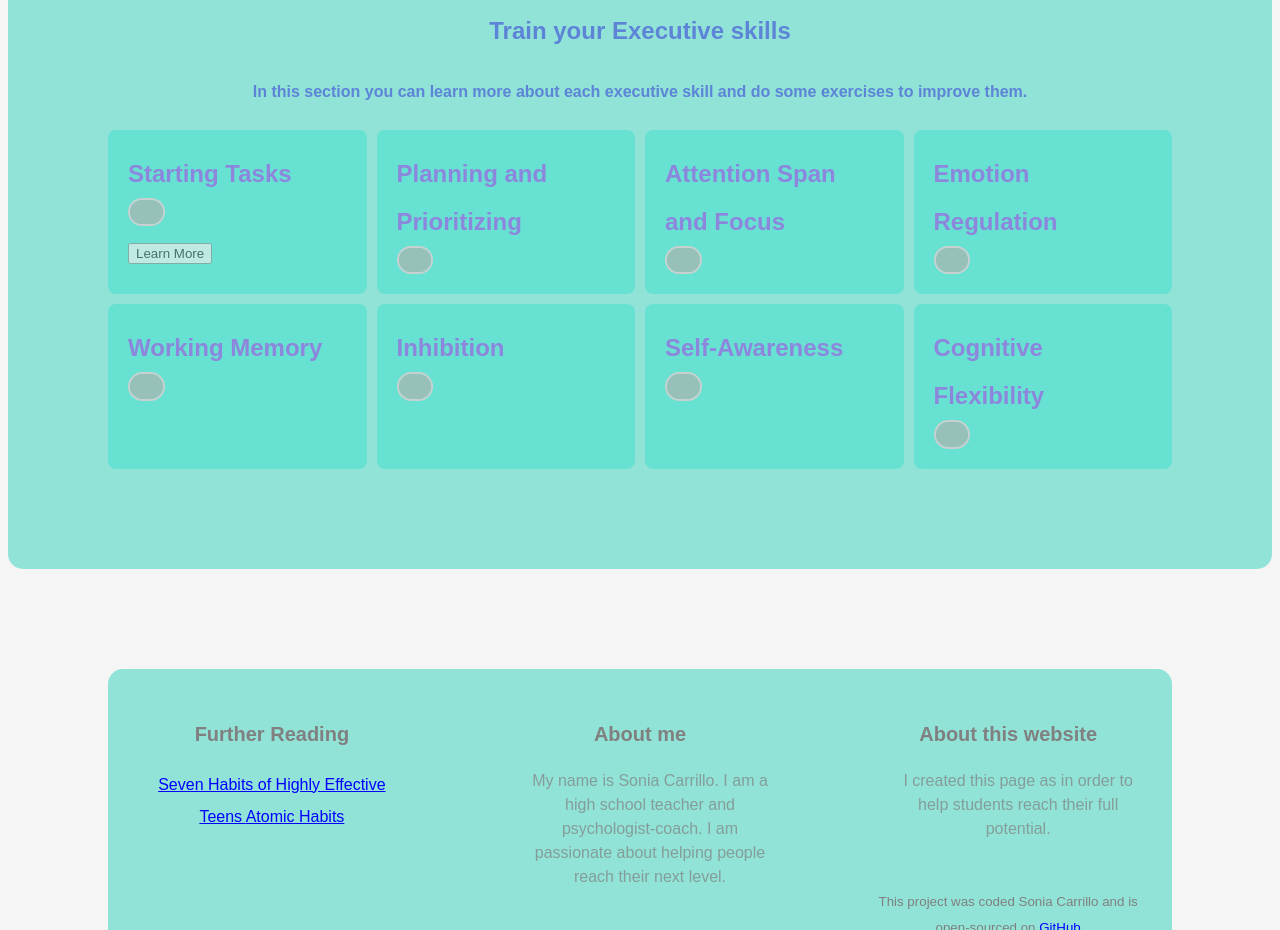
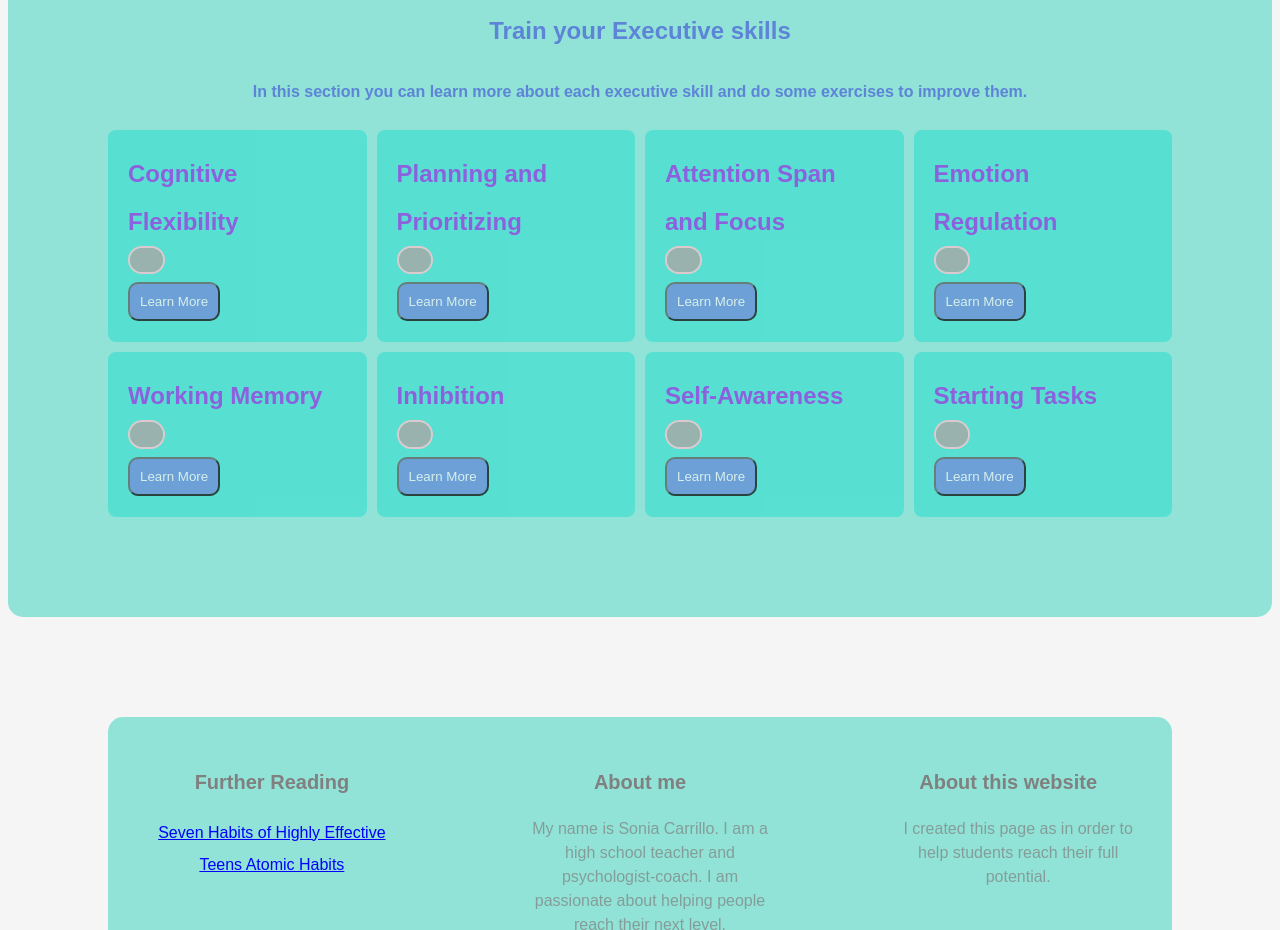
Before and after one commit to SoniaCarrilloM/executive-skills, a plain HTML site: page index.html in a window 1280 px wide. Shown: the part 2300-3230 px from the top of the page. Drawn offline with Linux system fonts and the light colour scheme; grey boxes are pictures that could not be loaded.

Commit message:
added links to types file

```diff
--- a/index.html
+++ b/index.html
@@ -137,7 +137,7 @@ Do you want to commit to the hard work that improving yourself entails?
   In this section you can learn more about each executive skill and do some exercises to improve them.</h4>
 
     <div class="boxes">
-      <div class="box">Starting Tasks
+      <div class="box">Cognitive Flexibility
     <img src="https://s3.amazonaws.com/shecodesio-production/uploads/files/000/112/981/original/DOnkey_Sonia_with_my_Apple.jpg?1706628660"
     alt="DOnkey_Sonia_with_my_Apple">
   </img>
@@ -146,19 +146,33 @@ Do you want to commit to the hard work that improving yourself entails?
 
   </div>
       <div class="box">Planning and Prioritizing  <img src="https://s3.amazonaws.com/shecodesio-production/uploads/files/000/112/981/original/DOnkey_Sonia_with_my_Apple.jpg?1706628660"
-    alt="DOnkey_Sonia_with_my_Apple"></img></div>
+    alt="DOnkey_Sonia_with_my_Apple"></img>
+  <a href="types.html"><button class="learn">Learn More</button></a>
+  </div>
       <div class="box">Attention Span and Focus  <img src="https://s3.amazonaws.com/shecodesio-production/uploads/files/000/112/981/original/DOnkey_Sonia_with_my_Apple.jpg?1706628660"
-    alt="DOnkey_Sonia_with_my_Apple"></img></div>
+    alt="DOnkey_Sonia_with_my_Apple"></img>
+  <a href="types.html"><button class="learn">Learn More</button></a>
+  </div>
       <div class="box">Emotion Regulation  <img src="https://s3.amazonaws.com/shecodesio-production/uploads/files/000/112/981/original/DOnkey_Sonia_with_my_Apple.jpg?1706628660"
-    alt="DOnkey_Sonia_with_my_Apple"></img></div>
+    alt="DOnkey_Sonia_with_my_Apple"></img>
+  <a href="types.html"><button class="learn">Learn More</button></a>
+  </div>
       <div class="box">Working Memory  <img src="https://s3.amazonaws.com/shecodesio-production/uploads/files/000/112/981/original/DOnkey_Sonia_with_my_Apple.jpg?1706628660"
-    alt="DOnkey_Sonia_with_my_Apple"></img></div>
-      <div class="box">Inhibition  <img src="https://s3.amazonaws.com/shecodesio-production/uploads/files/000/112/981/original/DOnkey_Sonia_with_my_Apple.jpg?1706628660"
-    alt="DOnkey_Sonia_with_my_Apple"></img></div>
+    alt="DOnkey_Sonia_with_my_Apple"></img>
+  <a href="types.html"><button class="learn">Learn More</button></a>
+  </div>
+      <div class="box">Inhibition <img src="https://s3.amazonaws.com/shecodesio-production/uploads/files/000/112/981/original/DOnkey_Sonia_with_my_Apple.jpg?1706628660"
+    alt="DOnkey_Sonia_with_my_Apple"></img>
+  <a href="types.html"><button class="learn">Learn More</button></a>
+  </div>
       <div class="box">Self-Awareness  <img src="https://s3.amazonaws.com/shecodesio-production/uploads/files/000/112/981/original/DOnkey_Sonia_with_my_Apple.jpg?1706628660"
-    alt="DOnkey_Sonia_with_my_Apple"></img></div>
-      <div class="box">Cognitive Flexibility  <img src="https://s3.amazonaws.com/shecodesio-production/uploads/files/000/112/981/original/DOnkey_Sonia_with_my_Apple.jpg?1706628660"
-    alt="DOnkey_Sonia_with_my_Apple"></img></div>
+    alt="DOnkey_Sonia_with_my_Apple"></img>
+  <a href="types.html"><button class="learn">Learn More</button></a>
+  </div>
+      <div class="box">Starting Tasks <img src="https://s3.amazonaws.com/shecodesio-production/uploads/files/000/112/981/original/DOnkey_Sonia_with_my_Apple.jpg?1706628660"
+    alt="DOnkey_Sonia_with_my_Apple"></img>
+  <a href="types.html"><button class="learn">Learn More</button></a>
+  </div>
 
      </div>
 
--- a/src/styles.css
+++ b/src/styles.css
@@ -62,7 +62,7 @@ main h2 {
 
 .box {
   background-color: turquoise;
-  opacity: 0.5;
+  opacity: 0.7;
   color: blueviolet;
   font-weight: bold;
   font-size: 24px;
@@ -189,6 +189,19 @@ footer a {
 .nav {
   background-color: aquamarine;
   color: bisque;
+  padding: 30 auto;
+}
+
+.learn {
+  background-color: rgb(93, 132, 215);
+  border: 2 solid rgb(93, 132, 215);
+  color: whitesmoke;
+  border-radius: 10px;
+  padding: 10px;
+}
+
+link {
+  text-decoration: none;
 }
 @media (max-width: 900px) {
   header {
@@ -196,7 +209,7 @@ footer a {
   }
 
   header h1 {
-    font-size: 20px;
+    font-size: 25px;
   }
 
   header h2 {
```
